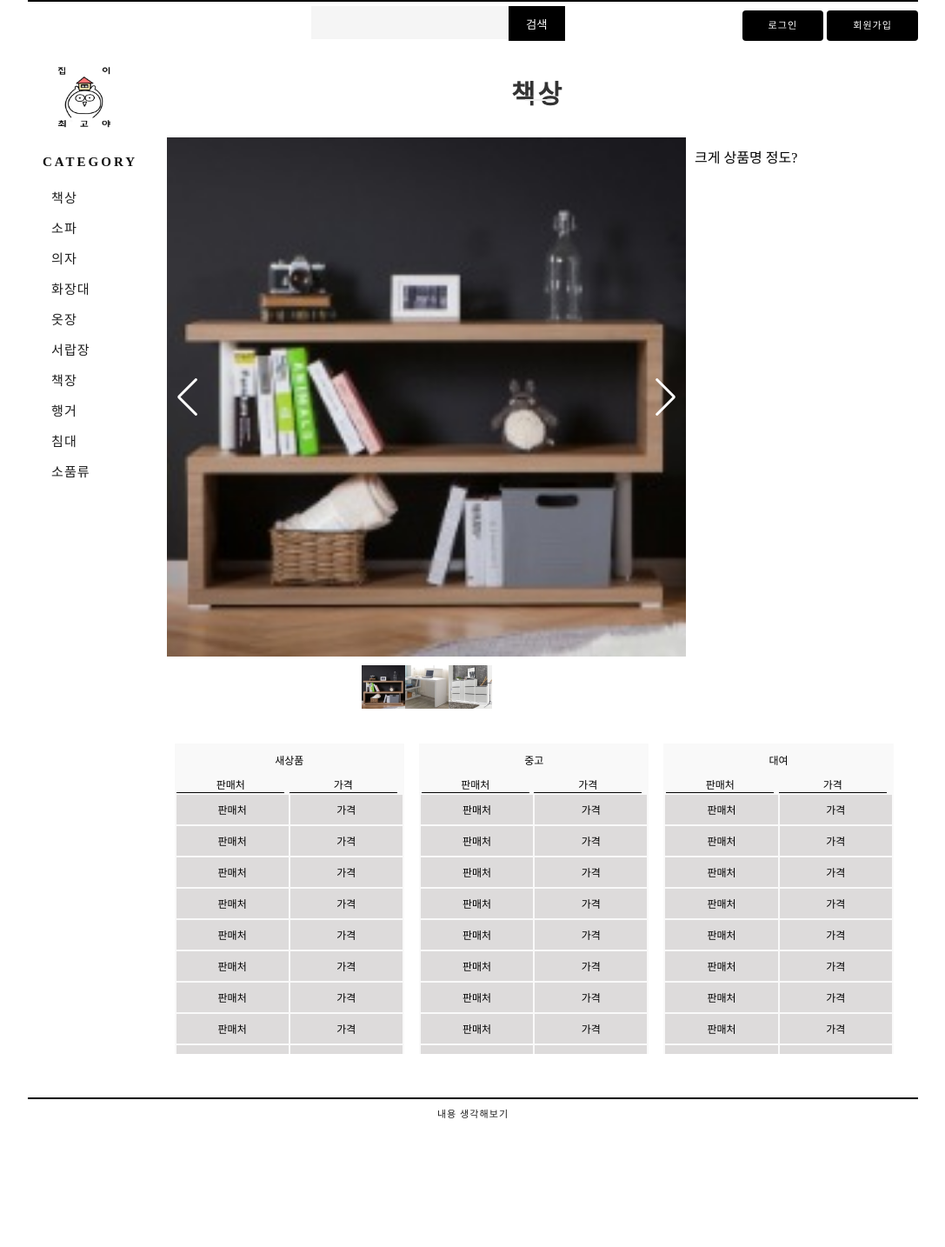
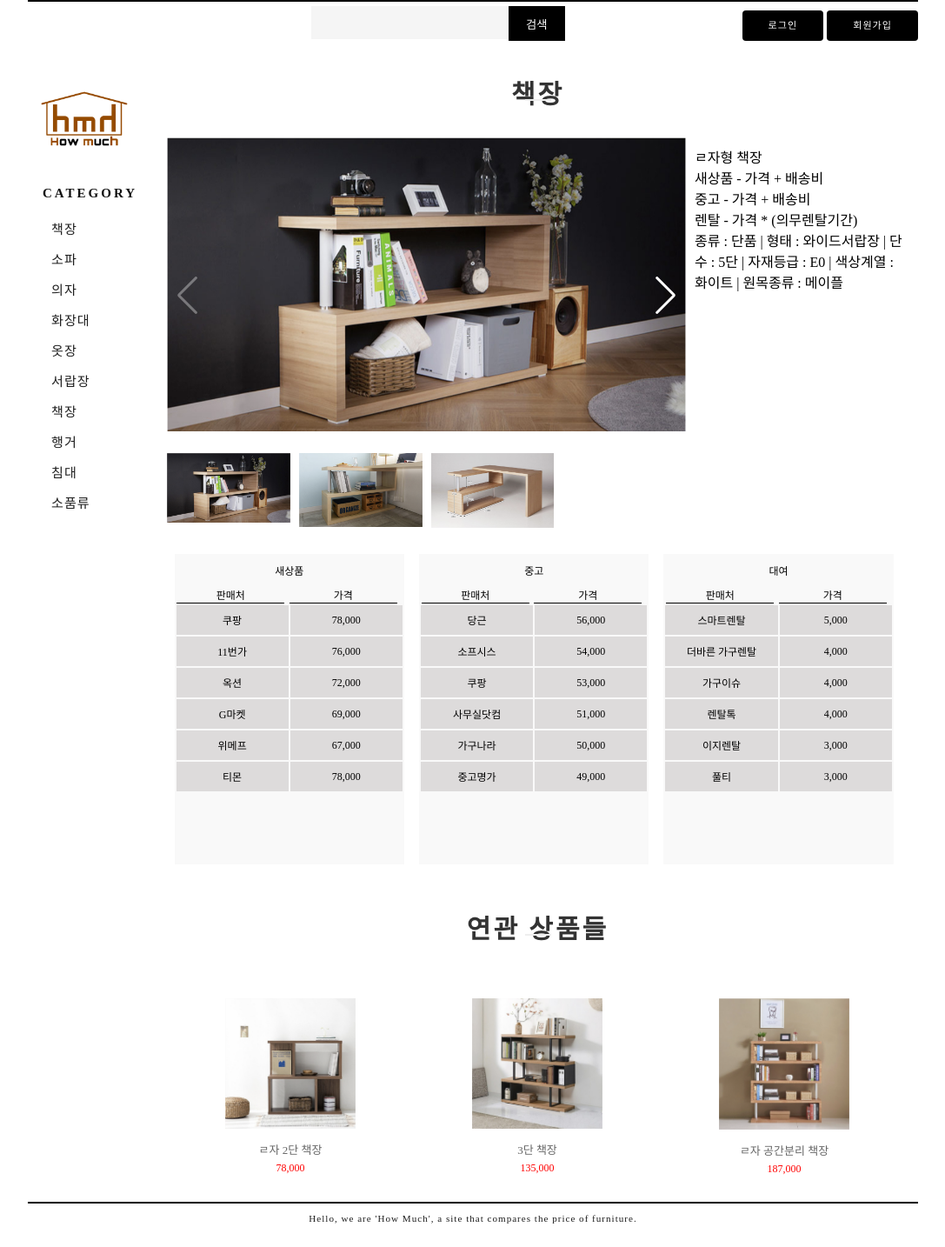
Before and after one commit to bongj9/h_d, a Django app: template user/templates/product_detail.html in a window 1280 px wide. Shown: the whole page at 87% size, without its empty margins (96-1183 px from the left). Before the commit the page ends 1286 px from the top, so only its background shows below. Run offline with Django 4.2, Linux system fonts and the light colour scheme; the template is opened without the code that fills it, so the values that code supplies are empty; parts of the project's set-up code (start-up, migrations or seed data) failed here and were passed over.

Commit message:
로고 이미지 수정 상세페이지 상세화

```diff
--- a/user/templates/login.html
+++ b/user/templates/login.html
@@ -25,11 +25,11 @@
 
 	<div class="full_width clear-both">
 		<header>
-			<h1><a href="home.html"><img src="img/top_logo.png"></a></h1> <!--로고 누르면 메인으로 감-->
+			<h1><a href="home.html"><img src="img/top_logo.jpg"></a></h1>
 			<h2 style="font-size: 15px;">category</h2>
 			<nav>
 				<ul class="nav">
-					<li><a href="nav_list.html">책상</a></li>
+					<li><a href="nav_list.html">책장</a></li>
 					<li><a href="nav_list.html">소파</a></li>
 					<li><a href="nav_list.html">의자</a></li>
 					<li><a href="nav_list.html">화장대</a></li>
--- a/user/templates/nav_list.html
+++ b/user/templates/nav_list.html
@@ -23,11 +23,11 @@
 
 	<div class="full_width clear-both">
 		<header>
-			<h1><a href="home.html"><img src="img/top_logo.png"></a></h1>
+			<h1><a href="home.html"><img src="img/top_logo.jpg"></a></h1>
 			<h2 style="font-size: 15px;">category</h2>
 			<nav>
 				<ul class="nav">
-					<li><a href="nav_list.html">책상</a></li>
+					<li><a href="nav_list.html">책장</a></li>
 					<li><a href="nav_list.html">소파</a></li>
 					<li><a href="nav_list.html">의자</a></li>
 					<li><a href="nav_list.html">화장대</a></li>
@@ -42,7 +42,7 @@
 		</header>
 
 		<main>
-			<div class="category_title">책상</div>
+			<div class="category_title">책장</div>
 
 
 			<div class="product_list">
--- a/user/templates/product_detail.html
+++ b/user/templates/product_detail.html
@@ -10,7 +10,7 @@
   <meta name="Description" content="">
   <link rel="stylesheet" href="css/style.css">
   <link rel="stylesheet" href="https://cdn.jsdelivr.net/npm/swiper/swiper-bundle.min.css" />
-     <script src="js/product_detail.js"></script>
+     <script> src="js/product_detail.js"</script>
  </head>
 
  <body>
@@ -25,11 +25,11 @@
 
 	<div class="full_width clear-both">
 		<header>
-			<h1><a href="home.html"><img src="img/top_logo.png"></a></h1>
+			<h1><a href="home.html"><img src="img/top_logo.jpg"></a></h1>
 			<h2 style="font-size: 15px;">category</h2>
 			<nav>
 				<ul class="nav">
-					<li><a href="nav_list.html">책상</a></li>
+					<li><a href="nav_list.html">책장</a></li>
 					<li><a href="nav_list.html">소파</a></li>
 					<li><a href="nav_list.html">의자</a></li>
 					<li><a href="nav_list.html">화장대</a></li>
@@ -44,55 +44,58 @@
 		</header>
 
 		<main>
-			<div class="category_title">책상</div>
+			<div class="category_title">책장</div>
 
 
 			<div class="product_detail">
 				<div class="product_detail_img">
-					<div class="big_img">
-						<!--img src="img/list_product01.jpg">
-					</div>
-					<div class="small_img">
-						<a href=""><img src="img/list_product01.jpg"></a>
-						<a href=""><img src="img/list_product01.jpg"></a>
-						<a href=""><img src="img/list_product01.jpg"></a-->
-
-
 					<!-- Swiper -->
 					<div style="--swiper-navigation-color: #fff; --swiper-pagination-color: #fff"
-						  class="swiper mySwiper2">
+					  class="swiper mySwiper2 big_img">
 					  <div class="swiper-wrapper">
 						<div class="swiper-slide">
-							  <img src="img/list_product01.jpg" />
+						  <img src="img/slide.png" />
 						</div>
 						<div class="swiper-slide">
-							  <img src="img/list_product02.jpg" />
+						  <img src="img/slide1.png" />
 						</div>
 						<div class="swiper-slide">
-							  <img src="img/list_product03.jpg" />
+						  <img src="img/slide2.png" />
 						</div>
 					  </div>
 					  <div class="swiper-button-next"></div>
 					  <div class="swiper-button-prev"></div>
 					</div>
-						<div thumbsSlider="" class="swiper mySwiper img-bt">
+					<div class="pro_bts_r">
+						<div class="pro_bts_a">
+							<div thumbsSlider="" class="swiper mySwiper">
 							  <div class="swiper-wrapper">
-							<div class="swiper-slide">
-							  <img src="img/list_product01.jpg" />
+								<div class="swiper-slide small_img_bt">
+								  <img src="img/slide.png" />
 								</div>
-							<div class="swiper-slide">
-							  <img src="img/list_product02.jpg" />
+								<div class="swiper-slide small_img_bt">
+								  <img src="img/slide1.png" />
 								</div>
-							<div class="swiper-slide">
-							  <img src="img/list_product03.jpg" />
+								<div class="swiper-slide small_img_bt">
+								  <img src="img/slide2.png" />
+								</div>
+							  </div>
 							</div>
 						</div>
 					</div>
 					<!-- Swiper //-->
 				</div>
+				<div class="product_detail_centent">
+					<div class="pro_title">ㄹ자형 책장</div>
+
+					<div class="pro_exp">
+						새상품 - 가격 + 배송비<br>
+						중고 - 가격 + 배송비<br>
+						렌탈 - 가격 * (의무렌탈기간)
 					</div>
-				<div class="product_detail_centent">
-					<div class="pro_title">크게 상품명 정도?</div>
+
+					<div class="pro_exp2">
+						<span>종류 :</span> 단품 | <span>형태 :</span> 와이드서랍장 | <span>단수 :</span> 5단 | <span>자재등급 :</span> E0 | <span>색상계열 :</span> 화이트 | <span>원목종류 :</span> 메이플</div>
 				</div>
 			</div>
 
@@ -107,40 +110,22 @@
 
 						<table>
 							<tr>
-								<td>판매처</td><td>가격</td>
+								<td>쿠팡</td><td>78,000</td>
 							</tr>
 							<tr>
-								<td>판매처</td><td>가격</td>
+								<td>11번가</td><td>76,000</td>
 							</tr>
 							<tr>
-								<td>판매처</td><td>가격</td>
+								<td>옥션</td><td>72,000</td>
 							</tr>
 							<tr>
-								<td>판매처</td><td>가격</td>
+								<td>G마켓</td><td>69,000</td>
 							</tr>
 							<tr>
-								<td>판매처</td><td>가격</td>
+								<td>위메프</td><td>67,000</td>
 							</tr>
 							<tr>
-								<td>판매처</td><td>가격</td>
-							</tr>
-							<tr>
-								<td>판매처</td><td>가격</td>
-							</tr>
-							<tr>
-								<td>판매처</td><td>가격</td>
-							</tr>
-							<tr>
-								<td>판매처</td><td>가격</td>
-							</tr>
-							<tr>
-								<td>판매처</td><td>가격</td>
-							</tr>
-							<tr>
-								<td>판매처</td><td>가격</td>
-							</tr>
-							<tr>
-								<td>판매처</td><td>가격</td>
+								<td>티몬</td><td>78,000</td>
 							</tr>
 						</table>
 
@@ -156,40 +141,22 @@
 
 						<table>
 							<tr>
-								<td>판매처</td><td>가격</td>
+								<td>당근</td><td>56,000</td>
 							</tr>
 							<tr>
-								<td>판매처</td><td>가격</td>
+								<td>소프시스</td><td>54,000</td>
 							</tr>
 							<tr>
-								<td>판매처</td><td>가격</td>
+								<td>쿠팡</td><td>53,000</td>
 							</tr>
 							<tr>
-								<td>판매처</td><td>가격</td>
+								<td>사무실닷컴</td><td>51,000</td>
 							</tr>
 							<tr>
-								<td>판매처</td><td>가격</td>
+								<td>가구나라</td><td>50,000</td>
 							</tr>
 							<tr>
-								<td>판매처</td><td>가격</td>
-							</tr>
-							<tr>
-								<td>판매처</td><td>가격</td>
-							</tr>
-							<tr>
-								<td>판매처</td><td>가격</td>
-							</tr>
-							<tr>
-								<td>판매처</td><td>가격</td>
-							</tr>
-							<tr>
-								<td>판매처</td><td>가격</td>
-							</tr>
-							<tr>
-								<td>판매처</td><td>가격</td>
-							</tr>
-							<tr>
-								<td>판매처</td><td>가격</td>
+								<td>중고명가</td><td>49,000</td>
 							</tr>
 						</table>
 
@@ -205,77 +172,67 @@
 
 						<table>
 							<tr>
-								<td>판매처</td><td>가격</td>
+								<td>스마트렌탈</td><td>5,000</td>
 							</tr>
 							<tr>
-								<td>판매처</td><td>가격</td>
+								<td>더바른 가구렌탈</td><td>4,000</td>
 							</tr>
 							<tr>
-								<td>판매처</td><td>가격</td>
+								<td>가구이슈</td><td>4,000</td>
 							</tr>
 							<tr>
-								<td>판매처</td><td>가격</td>
+								<td>렌탈톡</td><td>4,000</td>
 							</tr>
 							<tr>
-								<td>판매처</td><td>가격</td>
+								<td>이지렌탈</td><td>3,000</td>
 							</tr>
 							<tr>
-								<td>판매처</td><td>가격</td>
-							</tr>
-							<tr>
-								<td>판매처</td><td>가격</td>
-							</tr>
-							<tr>
-								<td>판매처</td><td>가격</td>
-							</tr>
-							<tr>
-								<td>판매처</td><td>가격</td>
-							</tr>
-							<tr>
-								<td>판매처</td><td>가격</td>
-							</tr>
-							<tr>
-								<td>판매처</td><td>가격</td>
-							</tr>
-							<tr>
-								<td>판매처</td><td>가격</td>
+								<td>풀티</td><td>3,000</td>
 							</tr>
 						</table>
 
 					</div>
 				</div>
             </div>
+
+
+
+			<div class="block_line"><!-- 간격 --></div>
+
+
+
+			<div class="category_title">연관 상품들</div>
+
+			<div class="product_list">
+				<a href="product_detail.html" class="product_img_price">
+					<img src="img/slide4.png">
+					<div class="pro_title">ㄹ자 2단 책장</div>
+					<div class="pro_price">78,000</div>
+				</a>
+				<a href="product_detail.html" class="product_img_price">
+					<img src="img/slide3.png">
+					<div class="pro_title">3단 책장</div>
+					<div class="pro_price">135,000</div>
+				</a>
+				<a href="product_detail.html" class="product_img_price">
+					<img src="img/slide5.png">
+					<div class="pro_title">ㄹ자 공간분리 책장</div>
+					<div class="pro_price">187,000</div>
+				</a>
+			</div>
         </main>
 	</div>
 
 	<footer class="full_width">
 		<address>
-			내용 생각해보기
+			Hello, we are 'How Much', a site that compares the price of furniture.
 		</address>
 	</footer>
 
-{#<!-- Swiper JS -->#}
-{#    <script src="https://cdn.jsdelivr.net/npm/swiper/swiper-bundle.min.js"></script>#}
-{##}
-{#    <!-- Initialize Swiper -->#}
-{#    <script>#}
-{#      var swiper = new Swiper(".mySwiper", {#}
-{#        spaceBetween: 10,#}
-{#        slidesPerView: 4,#}
-{#        freeMode: true,#}
-{#        watchSlidesProgress: true,#}
-{#      });#}
-{#      var swiper2 = new Swiper(".mySwiper2", {#}
-{#        spaceBetween: 10,#}
-{#		effect:"fade",#}
-{#        navigation: {#}
-{#          nextEl: ".swiper-button-next",#}
-{#          prevEl: ".swiper-button-prev",#}
-{#        },#}
-{#        thumbs: {#}
-{#          swiper: swiper,#}
-{#        },#}
-{#      });#}
-{#    </script>#}
+<!-- Swiper JS -->
+    <script src="https://cdn.jsdelivr.net/npm/swiper/swiper-bundle.min.js"></script>
+	<script src="js/product_detail.js"></script>
+
+
  </body>
 </html>
--- a/user/templates/signup.html
+++ b/user/templates/signup.html
@@ -23,11 +23,11 @@
 
 	<div class="full_width clear-both">
 		<header>
-			<h1><a href="home.html"><img src="img/top_logo.png"></a></h1>
+			<h1><a href="home.html"><img src="img/top_logo.jpg"></a></h1>
 			<h2 style="font-size: 15px;">category</h2>
 			<nav>
 				<ul class="nav">
-					<li><a href="nav_list.html">책상</a></li>
+					<li><a href="nav_list.html">책장</a></li>
 					<li><a href="nav_list.html">소파</a></li>
 					<li><a href="nav_list.html">의자</a></li>
 					<li><a href="nav_list.html">화장대</a></li>
```
Also changed, not shown: user/templates/home.html (+8 -7 lines), user/templates/js/home.js (added, +21 -0 lines), user/templates/img/slide.png (added), user/templates/img/slide1.png (added), user/templates/img/slide2.png (added), user/templates/img/slide3.png (added), user/templates/img/slide4.png (added), user/templates/img/slide5.png (added), user/templates/img/top_logo.jpg (added), user/templates/img/top_logo.png (deleted), 1 other file. Lines whose indentation alone changed are shown as unchanged.
